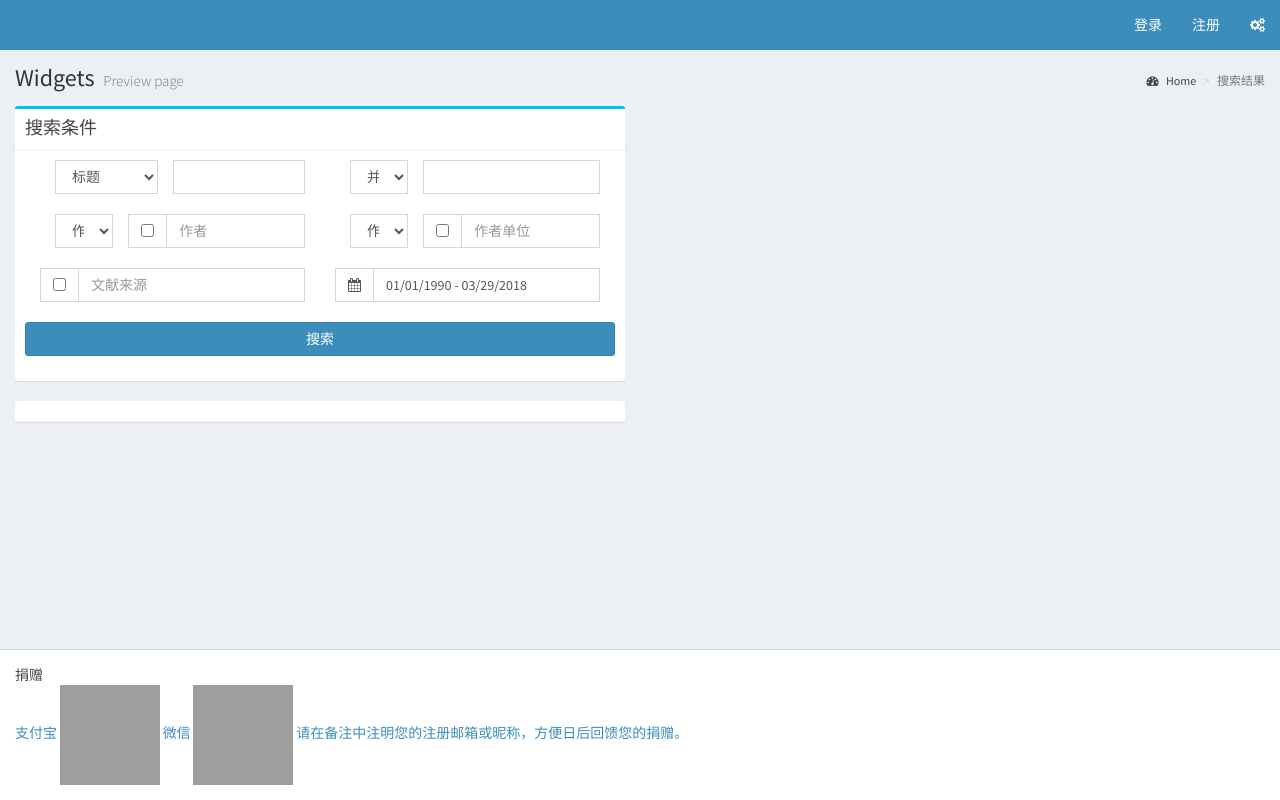
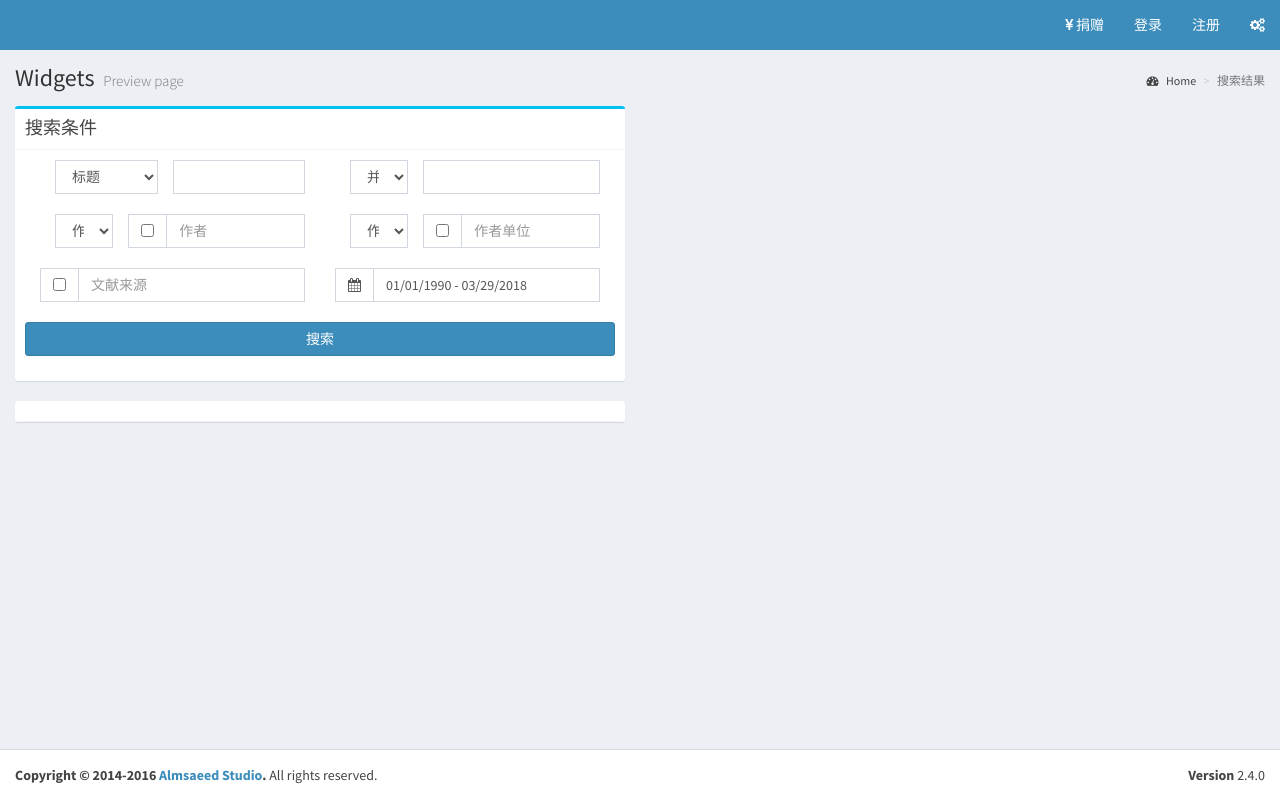
Before and after one commit to heianhu/ZhiWang, a Django app: template templates/index.html in a window 1280 px wide. Run offline with Django 3.2, Linux system fonts and the light colour scheme; the template is opened without the code that fills it, so the values that code supplies are empty; some libraries are stand-ins or nearby versions; grey boxes are pictures that could not be loaded.

Commit message:
添加 捐赠二维码弹窗

```diff
--- a/templates/index.html
+++ b/templates/index.html
@@ -27,6 +27,7 @@
     <!-- AdminLTE Skins. Choose a skin from the css/skins
          folder instead of downloading all of them to reduce the load. -->
     <link rel="stylesheet" href="{% static 'css/_all-skins.min.css' %}">
+
 
     <!-- HTML5 Shim and Respond.js IE8 support of HTML5 elements and media queries -->
     <!-- WARNING: Respond.js doesn't work if you view the page via file:// -->
@@ -58,82 +59,41 @@
             <div class="navbar-custom-menu">
                 <ul class="nav navbar-nav">
                     <!-- Messages: style can be found in dropdown.less-->
-{#                    <li class="dropdown messages-menu">#}
-{#                        <a href="#" class="dropdown-toggle" data-toggle="dropdown">#}
-{#                            <i class="fa fa-envelope-o"></i>#}
-{#                            <span class="label label-success">4</span>#}
-{#                        </a>#}
-{#                        <ul class="dropdown-menu">#}
-{#                            <li class="header">You have 4 messages</li>#}
-{#                            <li>#}
-{#                                <!-- inner menu: contains the actual data -->#}
-{#                                <ul class="menu">#}
-{#                                    <li><!-- start message -->#}
-{#                                        <a href="#">#}
-{#                                            <div class="pull-left">#}
-{#                                                <img src="../dist/img/user2-160x160.jpg" class="img-circle" alt="User Image">#}
-{#                                            </div>#}
-{#                                            <h4>#}
-{#                                                Support Team#}
-{#                                                <small><i class="fa fa-clock-o"></i> 5 mins</small>#}
-{#                                            </h4>#}
-{#                                            <p>Why not buy a new awesome theme?</p>#}
-{#                                        </a>#}
-{#                                    </li>#}
-{#                                    <!-- end message -->#}
-{#                                    <li>#}
-{#                                        <a href="#">#}
-{#                                            <div class="pull-left">#}
-{#                                                <img src="../dist/img/user3-128x128.jpg" class="img-circle" alt="User Image">#}
-{#                                            </div>#}
-{#                                            <h4>#}
-{#                                                AdminLTE Design Team#}
-{#                                                <small><i class="fa fa-clock-o"></i> 2 hours</small>#}
-{#                                            </h4>#}
-{#                                            <p>Why not buy a new awesome theme?</p>#}
-{#                                        </a>#}
-{#                                    </li>#}
-{#                                    <li>#}
-{#                                        <a href="#">#}
-{#                                            <div class="pull-left">#}
-{#                                                <img src="../dist/img/user4-128x128.jpg" class="img-circle" alt="User Image">#}
-{#                                            </div>#}
-{#                                            <h4>#}
-{#                                                Developers#}
-{#                                                <small><i class="fa fa-clock-o"></i> Today</small>#}
-{#                                            </h4>#}
-{#                                            <p>Why not buy a new awesome theme?</p>#}
-{#                                        </a>#}
-{#                                    </li>#}
-{#                                    <li>#}
-{#                                        <a href="#">#}
-{#                                            <div class="pull-left">#}
-{#                                                <img src="../dist/img/user3-128x128.jpg" class="img-circle" alt="User Image">#}
-{#                                            </div>#}
-{#                                            <h4>#}
-{#                                                Sales Department#}
-{#                                                <small><i class="fa fa-clock-o"></i> Yesterday</small>#}
-{#                                            </h4>#}
-{#                                            <p>Why not buy a new awesome theme?</p>#}
-{#                                        </a>#}
-{#                                    </li>#}
-{#                                    <li>#}
-{#                                        <a href="#">#}
-{#                                            <div class="pull-left">#}
-{#                                                <img src="../dist/img/user4-128x128.jpg" class="img-circle" alt="User Image">#}
-{#                                            </div>#}
-{#                                            <h4>#}
-{#                                                Reviewers#}
-{#                                                <small><i class="fa fa-clock-o"></i> 2 days</small>#}
-{#                                            </h4>#}
-{#                                            <p>Why not buy a new awesome theme?</p>#}
-{#                                        </a>#}
-{#                                    </li>#}
-{#                                </ul>#}
-{#                            </li>#}
-{#                            <li class="footer"><a href="#">See All Messages</a></li>#}
-{#                        </ul>#}
-{#                    </li>#}
+                    <li class="dropdown messages-menu">
+                        <a href="#" class="dropdown-toggle" data-toggle="dropdown">
+                            <i class="fa fa-rmb "></i>
+                            捐赠
+                        </a>
+                        <ul class="dropdown-menu">
+                            <li class="header">捐赠</li>
+                            <li>
+                                <!-- inner menu: contains the actual data -->
+                                <ul class="menu">
+                                    <li><!-- start message -->
+                                        <a href="#" data-toggle="modal" data-target="#show_qrcode">
+                                            <div class="pull-left">
+                                                <img src="{% static 'images/juanzeng_zfb.JPG' %}" height="40" width="40"  alt="User Image">
+                                            </div>
+                                            <h4>
+                                                支付宝 / 微信
+                                                <small><i class="fa fa-clock-o"></i> Online</small>
+                                            </h4>
+                                            <p>点击显示二维码</p>
+                                        </a>
+
+                                    </li>
+
+                                    <!-- end message -->
+
+
+                                </ul>
+                            </li>
+                            <li class="footer"><a href="#">即将支持其他支付方式...</a></li>
+                        </ul>
+                    </li>
+
+
+
 {#                    <!-- Notifications: style can be found in dropdown.less -->#}
 {#                    <li class="dropdown notifications-menu">#}
 {#                        <a href="#" class="dropdown-toggle" data-toggle="dropdown">#}
@@ -548,22 +508,56 @@
     </div>
     <!-- /.content-wrapper -->
 
+
+{#捐赠悬浮窗#}
+<div class="modal fade" id="show_qrcode" style="display: none;">
+                    <div class="modal-dialog">
+                        <div class="modal-content">
+                            <div class="modal-header">
+                                <button type="button" class="close" data-dismiss="modal" aria-label="Close">
+                                    <span aria-hidden="true">×</span></button>
+                                <h4 class="modal-title">捐赠</h4>
+                            </div>
+                            <div class="box-footer no-border">
+              <div class="row">
+                <div class="col-xs-6 text-center" style="border-right: 1px solid #f4f4f4">
+                  <div style="display:inline;width:200px;height:200px;"><img src="{% static 'images/juanzeng_zfb.JPG' %}" height="200px" width="200px"  alt="User Image"></div>
+                  <div class="knob-label">支付宝</div>
+                </div>
+                <!-- ./col -->
+                <div class="col-xs-6 text-center" >
+                <div style="display:inline;width:200px;height:200px;"><img src="{% static 'images/juanzeng_wx.JPG' %}" height="200px" width="200px"  alt="User Image"></div>
+                <div class="knob-label">微信</div>
+                </div>
+                <!-- ./col -->
+
+              </div>
+              <!-- /.row -->
+            </div>
+                            <div >
+
+                            </div>
+
+                            <div class="modal-body">
+                                <p>请在备注中注明您的注册邮箱或昵称，方便日后回馈您的捐赠。</p>
+                            </div>
+                            <div class="modal-footer">
+                                <button type="button" data-dismiss="modal" class="btn btn-primary">关闭</button>
+                            </div>
+                        </div>
+                        <!-- /.modal-content -->
+                    </div>
+                    <!-- /.modal-dialog -->
+                </div>
+{#捐赠悬浮窗 end#}
+
     <footer class="main-footer">
-{#        <div class="pull-right hidden-xs">#}
-{#            <b>Version</b> 2.4.0#}
-{#        </div>#}
-{#        <strong>Copyright &copy; 2014-2016 <a href="https://adminlte.io">Almsaeed Studio</a>.</strong> All rights#}
-{#        reserved.#}
-    <div>
-        <span>捐赠</span>
-        <br>
-        <a>支付宝</a>
-        <img src="{% static 'images/juanzeng_zfb.JPG' %}"  alt="User Image" height="100" width="100">
-        <a>微信</a>
-        <img src="{% static 'images/juanzeng_wx.JPG' %}"  alt="User Image" height="100" width="100">
-        <a>请在备注中注明您的注册邮箱或昵称，方便日后回馈您的捐赠。</a>
-
-    </div>
+        <div class="pull-right hidden-xs">
+            <b>Version</b> 2.4.0
+        </div>
+        <div> <strong>Copyright &copy; 2014-2016 <a href="https://adminlte.io">Almsaeed Studio</a>.</strong> All rights
+        reserved.
+        </div>
     </footer>
 
 </div>
```
